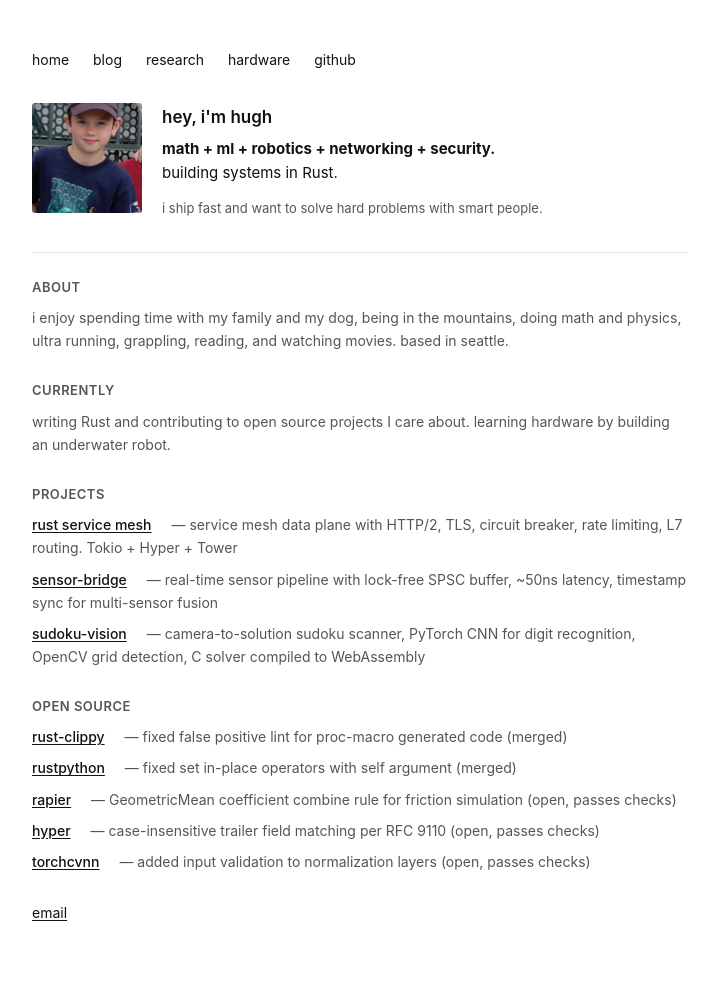
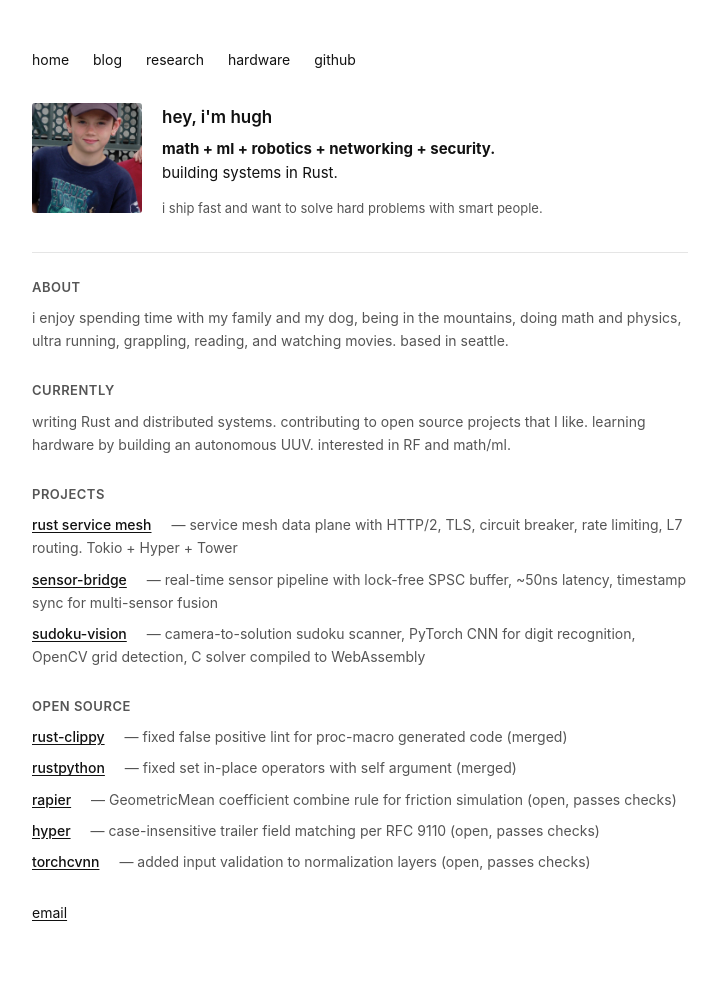
Before and after one commit to HueCodes/HueCodes.github.io, a Jekyll site: the page built from index.md, in a window 1280 px wide. Shown: the whole page, without its empty margins (280-999 px from the left). Built offline with Jekyll 4.4.1, drawn with Linux system fonts in a browser that asks for light colours.

Commit message:
Update currently section with RF, distributed systems, UUV

```diff
--- a/index.md
+++ b/index.md
@@ -31,7 +31,7 @@ title: home
 
 <div class="section">
   <h2>currently</h2>
-  <p>writing Rust and contributing to open source projects I care about. learning hardware by building an underwater robot.</p>
+  <p>writing Rust and distributed systems. contributing to open source projects that I like. learning hardware by building an autonomous UUV. interested in RF and math/ml.</p>
 </div>
 
 <div class="section">
```
